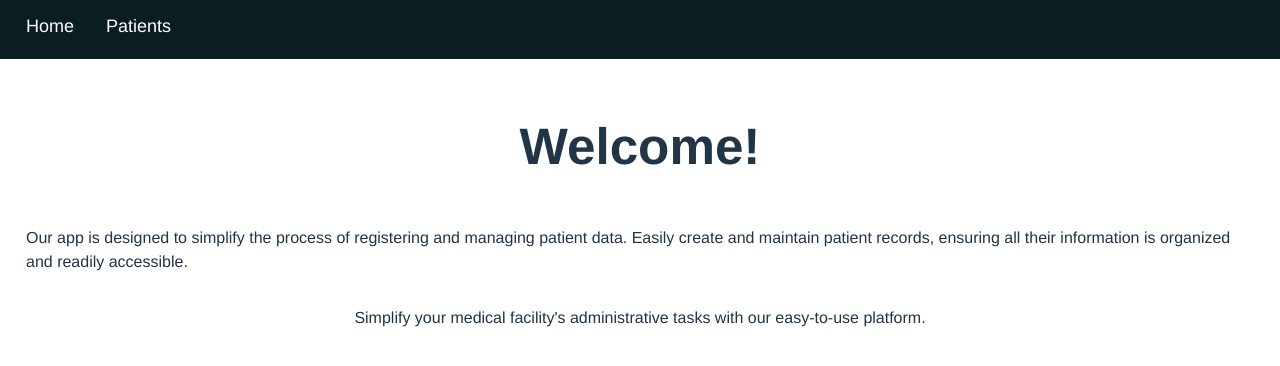
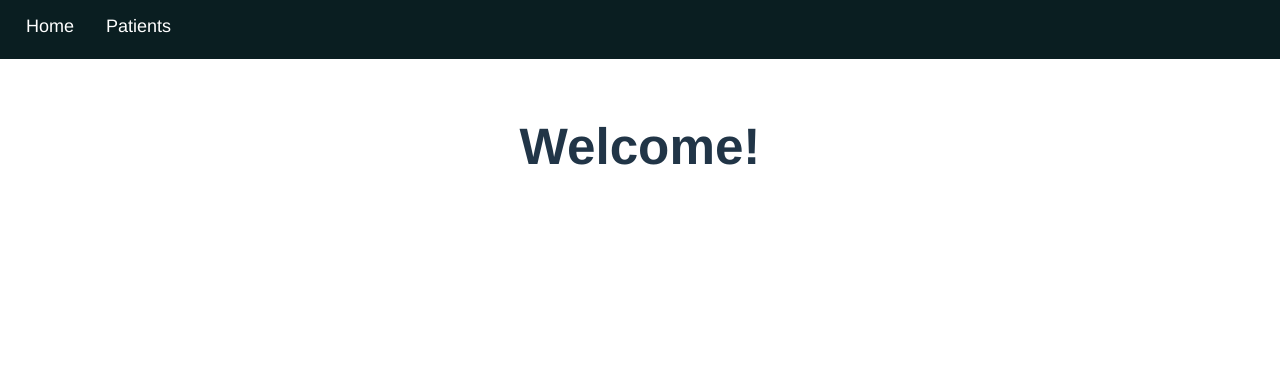
Before and after one commit to joasarro2200/HealthCare-App, a React (Vite) app in the folder frontend/: page / in a window 1280 px wide. Shown: the top 366 px of the page. Built offline with nearby package versions, Linux system fonts and the light colour scheme.

Commit message:
update home page

```diff
--- a/frontend/src/pages/Home/index.tsx
+++ b/frontend/src/pages/Home/index.tsx
@@ -5,15 +5,6 @@ const Home: React.FC = () => {
   return (
     <div className='mainContainer'>
         <h1>Welcome!</h1>
-        <p>
-          Our app is designed to simplify the process of registering
-          and managing patient data. Easily create and maintain patient
-          records, ensuring all their information is organized and readily
-          accessible.
-        </p>
-        <p>
-            Simplify your medical facility's administrative tasks with our easy-to-use platform.
-        </p>
     </div>
   );
 };
```
